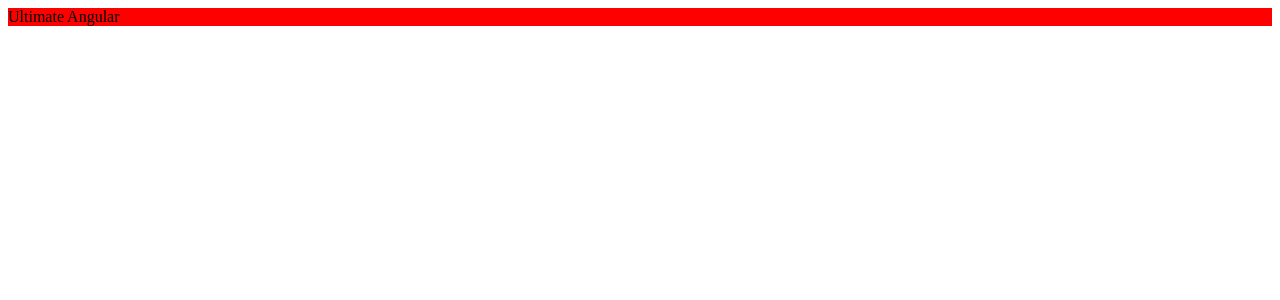
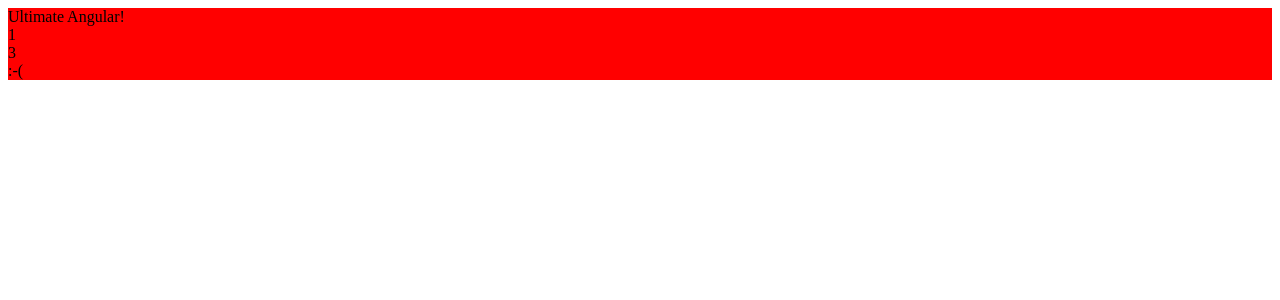
Before and after one commit to varunsinghal65/ng-app-todd, an Angular app: page / in a window 1280 px wide. Shown: the top 300 px of the page. Built offline with nearby package versions, Linux system fonts and the light colour scheme.

Commit message:
Templates : interpolation + expressions

```diff
--- a/src/app/app.component.ts
+++ b/src/app/app.component.ts
@@ -1,30 +1,27 @@
 
-/**
- * Component is a "Decorator"
- * Decorator is a function that annotates another function
- * Using the component decorator against a typescript class tells angular about
- * meta-data (like css, html), that will be used by this html element.
- *
- * All components will create a html element
- */
 import {Component} from '@angular/core';
 
-/**
- * Component is a function, but since it is a decorator (TS feature), we just need to use "@Component".
- * It will register this component with angular, telling it that this is a angular component.
- */
 @Component({
   selector : 'app-root',
   styleUrls : ['app.component.scss'],
   template : `
     <div class='app'>
-    {{ title }}
+      <!--Interpolation refers to embedding expressions into marked up text,
+       interpolation uses curly braces as delimiter -->
+      <!-- X in {{X}} is called expression -->
+      <div>{{ title + '!'}}</div>
+      <div>{{numberOne}}</div>
+      <div>{{numberTwo + numberOne}}</div>
+      <div>{{ isHappy ? ':-)' : ':-(' }}
     </div>
   `
 })
 
 export class AppComponent {
   //Nice way : All declarations here, init in constructor
+  numberOne : number = 1;
+  numberTwo : number = 2;
+  isHappy : boolean = false;
   title: string;
   constructor () {
     this.title = 'Ultimate Angular';
```
